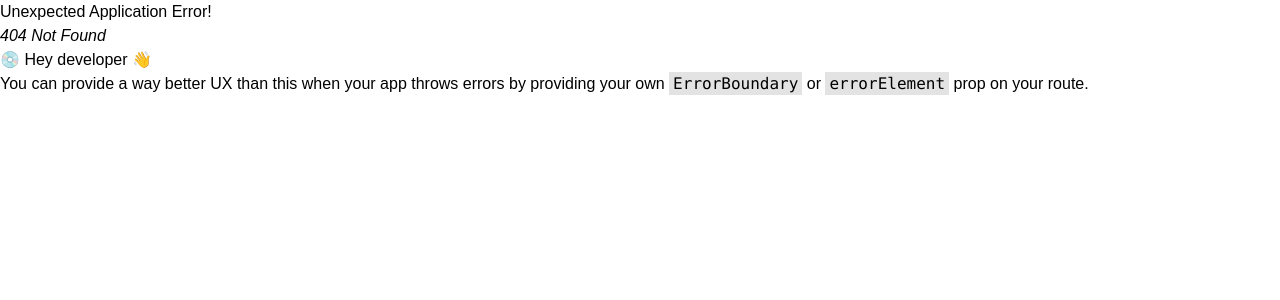
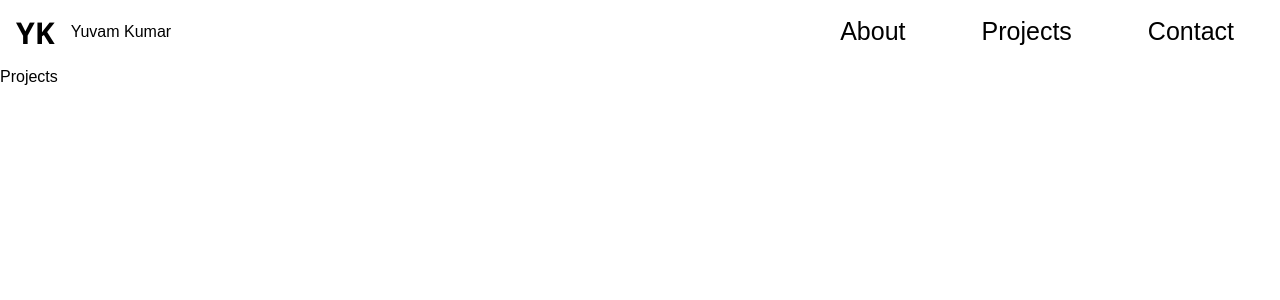
Before and after one commit to YuvamKumarSWE/PersonalPortfolio, a React (Vite) app: page /projects in a window 1280 px wide. Before the commit this address had no page. Shown: the top 300 px of the page. Built offline with nearby package versions, Linux system fonts and the light colour scheme.

Commit message:
Inital Navbar Commit

```diff
--- a/src/App.jsx
+++ b/src/App.jsx
@@ -1,11 +1,12 @@
+import React from 'react';
 import NavBar from "./NavBarComponents/NavBar";
 
 function App() {
   return (
     <>
       <div className="background"></div>
+      <NavBar />
       <div className="content">
-        <NavBar />
 
       </div>
     </>
--- a/src/NavBarComponents/Logo.jsx
+++ b/src/NavBarComponents/Logo.jsx
@@ -1,7 +1,8 @@
 export default function Logo() {
     return (
-        <div className="flex items-center space-x-4">
-
+        <div className="flex items-center space-x-4 ">
+            <h2 className="logo">YK</h2>
+            <h1 className="name">Yuvam Kumar</h1>
         </div>
     )
 }
--- a/src/NavBarComponents/Nav.jsx
+++ b/src/NavBarComponents/Nav.jsx
@@ -1,6 +1,12 @@
+import { NavLink } from "react-router-dom";
+import './navbar.css';
+
 export default function Nav() {
     return (
-        <nav className="flex items-center space-x-4">
-        </nav>
-    )
+        <div className="flex items-center space-x-4 flex-1 justify-end">
+            <NavLink to="/" className={({ isActive }) => isActive ? "nav active" : "nav"}>About</NavLink>
+            <NavLink to="/projects" className={({ isActive }) => isActive ? "nav active" : "nav"}>Projects</NavLink>
+            <NavLink to="/contact" className={({ isActive }) => isActive ? "nav active" : "nav"}>Contact</NavLink>
+        </div>
+    );
 }
--- a/src/NavBarComponents/NavBar.jsx
+++ b/src/NavBarComponents/NavBar.jsx
@@ -1,14 +1,14 @@
 import React from 'react';
 import Logo from './Logo';
 import Nav from './Nav';
+import './navbar.css';
 
 const NavBar = () => {
     return (
-        <nav className="navbar">
+        <nav className="navbar  h-16 fixed top-0 w-full z-50 flex items-center justify-between px-4">
             <Logo />
             <Nav />
         </nav>
-
     );
 };
 
--- /dev/null
+++ b/src/NavBarComponents/navbar.css
@@ -0,0 +1,23 @@
+.navbar {
+    backdrop-filter: blur(10px); /* Adjust the blur value as needed */
+    background-color: rgba(255, 255, 255, 0.1); /* Adjust the opacity as needed */
+}
+
+.nav{
+    text-align:justify;
+    padding: 0 30px;
+    font-size: 25px;
+}
+
+.nav.active {
+    background-color: rgba(255, 255, 255, 0.2); /* Highlight active link */
+    color: #000; /* Active link color */
+}
+
+.logo{
+    font-size: 30px;
+    font-weight: 700;
+    color: #000;
+    font-family: 'Segoe UI', Tahoma, Geneva, Verdana, sans-serif;
+
+}
--- /dev/null
+++ b/src/ProjectComponents/Projects.jsx
@@ -0,0 +1,10 @@
+import NavBar from "../NavBarComponents/NavBar"
+
+export default function Projects() {
+    return (
+        <div className="">
+            <NavBar />
+            <h1>Projects</h1>
+        </div>
+    )
+}
--- a/src/index.css
+++ b/src/index.css
@@ -13,10 +13,20 @@ body {
     position: fixed;
     inset: 0;
     z-index: -5;
-    background-image: url(public/bg.avif);
+    background-image: url('/bg.avif');
     background-size: cover;
     background-position: center;
     background-repeat: no-repeat;
-    filter: blur(0.8px); /* Adjust the blur value as needed */
-    opacity: 0.7; /* Adjust the opacity value as needed */
+    filter: blur(1.8px); /* Adjust the blur value as needed */
+    background-color: rgba(255, 255, 255, 0.8); /* Adjust the opacity as needed */
 }
+
+.content {
+    position: relative;
+    z-index: 1;
+    min-height: 100vh; /* Ensure content takes at least the full viewport height */
+}
+html{
+    scroll-behavior: smooth;
+    margin-top: 65px;
+}
```
Also changed, not shown: src/main.jsx (+9 -0 lines).
